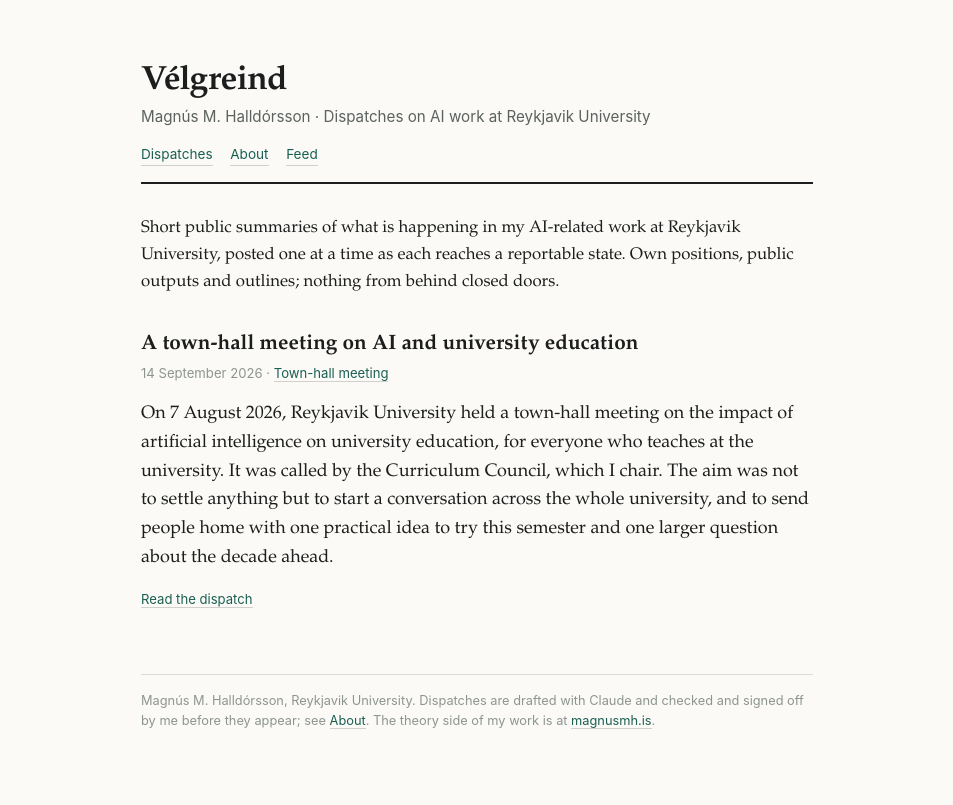
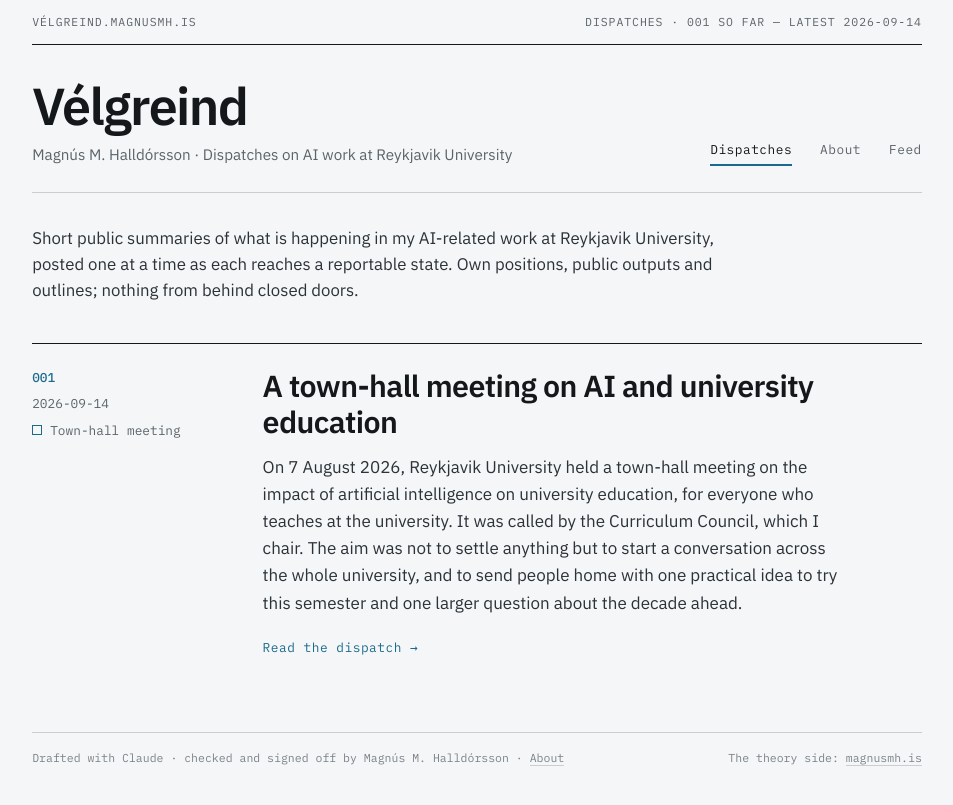
Before and after one commit to magnusmhalldorsson/velgreind, a Jekyll site: the page built from index.html, in a window 1280 px wide. Shown: the top 805 px of the page, without its empty margins (163-1116 px from the left). Built offline with Jekyll 4.4.1, drawn with Linux system fonts in a browser that asks for light colours.

Commit message:
Restyle as a technical memo: Plex Sans and Mono, numbered dispatches, meta column
Co-Authored-By: Claude Opus 5 <noreply@anthropic.com>

```diff
--- a/_layouts/default.html
+++ b/_layouts/default.html
@@ -6,18 +6,29 @@
 <meta name="color-scheme" content="light dark">
 <title>{% if page.title %}{{ page.title }} · {% endif %}{{ site.title }}</title>
 <meta name="description" content="{{ page.description | default: site.tagline }}">
+<link rel="preconnect" href="https://fonts.googleapis.com">
+<link rel="preconnect" href="https://fonts.gstatic.com" crossorigin>
+<link rel="stylesheet" href="https://fonts.googleapis.com/css2?family=IBM+Plex+Mono:wght@400;500&family=IBM+Plex+Sans:wght@400;500;600&display=swap">
 <link rel="stylesheet" href="{{ '/assets/style.css' | relative_url }}">
 <link rel="alternate" type="application/atom+xml" title="{{ site.title }}" href="{{ '/feed.xml' | absolute_url }}">
 </head>
 <body>
 <div class="wrap">
+{% assign latest = site.posts.first %}
+{% if page.layout == "post" %}{% for p in site.posts reversed %}{% if p.url == page.url %}{% assign pnum = forloop.index | prepend: "00" | slice: -3, 3 %}{% endif %}{% endfor %}{% endif %}
+<div class="topbar">
+  <span><a href="{{ '/' | relative_url }}">vélgreind.magnusmh.is</a></span>
+  <span>{% if page.layout == "post" %}dispatch {{ pnum }} — {{ page.date | date: "%Y-%m-%d" }}{% elsif latest %}dispatches · {{ site.posts.size | prepend: "00" | slice: -3, 3 }} so far — latest {{ latest.date | date: "%Y-%m-%d" }}{% else %}dispatches{% endif %}</span>
+</div>
 
-<header>
-  <p class="site"><a href="{{ '/' | relative_url }}">Vélgreind</a></p>
-  <p class="role">{{ site.author }} · {{ site.tagline }}</p>
+<header class="mast">
+  <div>
+    <p class="site"><a href="{{ '/' | relative_url }}">Vélgreind</a></p>
+    <p class="role">{{ site.author }} · {{ site.tagline }}</p>
+  </div>
   <nav>
-    <a href="{{ '/' | relative_url }}">Dispatches</a>
-    <a href="{{ '/um/' | relative_url }}">About</a>
+    <a href="{{ '/' | relative_url }}"{% if page.url == "/" or page.layout == "post" or page.layout == "topic" %} aria-current="page"{% endif %}>Dispatches</a>
+    <a href="{{ '/um/' | relative_url }}"{% if page.url == "/um/" %} aria-current="page"{% endif %}>About</a>
     <a href="{{ '/feed.xml' | relative_url }}">Feed</a>
   </nav>
 </header>
@@ -25,10 +36,8 @@
 {{ content }}
 
 <footer>
-  Magnús M. Halldórsson, Reykjavik University.
-  Dispatches are drafted with Claude and checked and signed off by me before they appear;
-  see <a href="{{ '/um/' | relative_url }}">About</a>.
-  The theory side of my work is at <a href="https://magnusmh.is">magnusmh.is</a>.
+  <span>Drafted with Claude · checked and signed off by Magnús M. Halldórsson · <a href="{{ '/um/' | relative_url }}">About</a></span>
+  <span>The theory side: <a href="https://magnusmh.is">magnusmh.is</a></span>
 </footer>
 
 </div>
--- a/assets/style.css
+++ b/assets/style.css
@@ -1,39 +1,90 @@
+/* Direction A, "technical memo" (chosen 2026-09-14): IBM Plex Sans + Plex Mono,
+   cool light ground, one blue accent, hairline rules, numbered dispatches with a
+   monospace meta column. */
 :root {
-  --bg:#fbfaf7; --fg:#1c1e1d; --soft:#5b625f; --faint:#8d9591;
-  --rule:#dcdcd6; --link:#1a5f52; --mark:#f0ede4;
-  --serif: "Iowan Old Style","Palatino Linotype",Palatino,"Book Antiqua",Georgia,serif;
-  --sans: -apple-system,BlinkMacSystemFont,"Segoe UI",Roboto,Helvetica,Arial,sans-serif;
+  --bg:#f5f6f7; --fg:#15181b; --body:#2b3238; --soft:#5b6369; --faint:#7a838a;
+  --rule:#c9ced2; --rule-strong:#15181b; --link:#1b6a8c; --link-hover:#0f4a63;
+  --sans:"IBM Plex Sans","Helvetica Neue",Helvetica,Arial,sans-serif;
+  --mono:"IBM Plex Mono","SF Mono",Menlo,Consolas,monospace;
 }
 @media (prefers-color-scheme:dark){:root{
-  --bg:#14171a; --fg:#e6e9e7; --soft:#a3adaa; --faint:#77817e;
-  --rule:#2b3134; --link:#63c3ae; --mark:#1e2427;}}
+  --bg:#111417; --fg:#eceff1; --body:#c9d0d5; --soft:#98a2aa; --faint:#6f7980;
+  --rule:#2a3138; --rule-strong:#eceff1; --link:#5cb3d6; --link-hover:#8fd0ea;}}
 *{box-sizing:border-box}
-body{margin:0;background:var(--bg);color:var(--fg);font-family:var(--serif);
-     font-size:18px;line-height:1.6;padding:clamp(1.5rem,5vw,4rem) 1.25rem 6rem}
-.wrap{max-width:42rem;margin:0 auto}
-a{color:var(--link);text-decoration:none;border-bottom:1px solid rgba(128,128,128,.35)}
-a:hover{border-bottom-color:currentColor}
+html{background:var(--bg)}
+body{margin:0;background:var(--bg);color:var(--fg);font-family:var(--sans);
+     font-size:17px;line-height:1.6;padding:0 0 4rem}
+a{color:var(--link);text-decoration:none}
+a:hover{color:var(--link-hover)}
 a:focus-visible{outline:2px solid var(--link);outline-offset:2px}
-header{border-bottom:2px solid var(--fg);padding-bottom:1rem;margin-bottom:2rem}
-.site{font-size:2.1rem;margin:0 0 .25rem;letter-spacing:-.02em;line-height:1.1;font-weight:700}
-.site a{color:inherit;border:0}
-.role{font-family:var(--sans);font-size:.95rem;color:var(--soft);margin:0}
-nav{font-family:var(--sans);font-size:.85rem;margin-top:.9rem;display:flex;
-    flex-wrap:wrap;gap:.25rem 1.1rem}
-h1{font-size:1.7rem;margin:0 0 .3rem;letter-spacing:-.015em;line-height:1.2}
-h2{font-size:1.3rem;margin:2.2rem 0 .3rem;line-height:1.25}
-.entry h2 a{color:inherit;border:0}
+.wrap{max-width:62rem;margin:0 auto;padding:0 clamp(1rem,4vw,3.5rem)}
+.mono{font-family:var(--mono)}
+
+/* top bar */
+.topbar{display:flex;justify-content:space-between;gap:1rem;flex-wrap:wrap;
+        padding:.8rem 0;border-bottom:1px solid var(--rule-strong);
+        font-family:var(--mono);font-size:.72rem;letter-spacing:.08em;
+        text-transform:uppercase;color:var(--soft)}
+.topbar a{color:inherit}
+
+/* masthead */
+header.mast{display:flex;align-items:flex-end;justify-content:space-between;gap:2rem;
+            flex-wrap:wrap;padding:2.2rem 0 1.6rem;border-bottom:1px solid var(--rule)}
+.site{font-size:clamp(2.2rem,5vw,3.25rem);font-weight:600;letter-spacing:-.03em;
+      line-height:1;margin:0 0 .6rem}
+.site a{color:inherit}
+.role{margin:0;font-size:.95rem;color:var(--soft)}
+nav{display:flex;gap:1.75rem;font-family:var(--mono);font-size:.8rem;letter-spacing:.04em}
+nav a{color:var(--soft);padding-bottom:.25rem;border-bottom:2px solid transparent}
+nav a:hover{color:var(--fg)}
+nav a[aria-current]{color:var(--fg);border-bottom-color:var(--link)}
+
+/* lede on the front page and topic pages */
+.lede{max-width:44rem;margin:2rem 0 0;font-size:1.05rem;line-height:1.55;color:var(--body);
+      text-wrap:pretty}
+
+/* the twelve-column memo grid: meta column left, text right */
+.row{display:grid;grid-template-columns:repeat(12,minmax(0,1fr));gap:2rem;
+     padding-top:1.5rem;margin-top:2.5rem;border-top:1px solid var(--rule-strong)}
+.row + .row{border-top-color:var(--rule)}
+.row > .side{grid-column:1/4}
+.row > .main{grid-column:4/12;min-width:0}
+.side{display:flex;flex-direction:column;gap:.45rem;font-family:var(--mono);
+      font-size:.8rem;line-height:1.5;color:var(--soft)}
+.side .num{color:var(--link);font-weight:500}
+.side .topic{display:inline-flex;align-items:center;gap:.5rem}
+.side .topic::before{content:"";width:8px;height:8px;border:1.5px solid var(--link);flex:none}
+.side a{color:inherit}
+.side a:hover{color:var(--link)}
+
+/* entries and posts */
+.entry h2,article h1{font-size:clamp(1.5rem,3vw,1.9rem);font-weight:600;letter-spacing:-.02em;
+                     line-height:1.2;margin:0 0 .8rem}
+.entry h2 a,article h1 a{color:inherit}
 .entry h2 a:hover{color:var(--link)}
-h3{font-family:var(--sans);font-size:.72rem;text-transform:uppercase;
-   letter-spacing:.15em;color:var(--faint);font-weight:700;
-   margin:2rem 0 .6rem;border-bottom:1px solid var(--rule);padding-bottom:.35rem}
-p{margin:0 0 1rem}
+.main p,.main li{color:var(--body)}
+p{margin:0 0 1rem;text-wrap:pretty}
 ul,ol{margin:0 0 1rem;padding-left:1.15rem}
 li{margin-bottom:.4rem}
-blockquote{margin:0 0 1rem;padding-left:1rem;border-left:3px solid var(--rule);color:var(--soft)}
-.lede{font-size:1.05rem}
-.meta{font-family:var(--sans);font-size:.82rem;color:var(--faint)}
-.posts{list-style:none;padding:0}
-.entry{margin-bottom:2.5rem}
-footer{margin-top:4rem;padding-top:1rem;border-top:1px solid var(--rule);
-       font-family:var(--sans);font-size:.8rem;color:var(--faint)}
+blockquote{margin:0 0 1rem;padding-left:1rem;border-left:2px solid var(--rule);color:var(--soft)}
+.prose h2{font-family:var(--mono);font-size:.72rem;font-weight:500;letter-spacing:.12em;
+                 text-transform:uppercase;color:var(--faint);margin:2.2rem 0 .7rem;
+                 padding-bottom:.35rem;border-bottom:1px solid var(--rule)}
+.more{font-family:var(--mono);font-size:.8rem;letter-spacing:.04em}
+.more::after{content:" \2192"}
+.meta{font-family:var(--mono);font-size:.78rem;color:var(--faint)}
+.colophon{margin-top:2.5rem;padding-top:.8rem;border-top:1px solid var(--rule)}
+.posts{list-style:none;padding:0;margin:0}
+.posts li{margin:0 0 1rem}
+
+footer{margin-top:3.5rem;padding-top:1rem;border-top:1px solid var(--rule);
+       display:flex;justify-content:space-between;gap:1rem;flex-wrap:wrap;
+       font-family:var(--mono);font-size:.72rem;line-height:1.6;color:var(--faint)}
+footer a{color:inherit;border-bottom:1px solid var(--rule)}
+footer a:hover{color:var(--link)}
+
+@media (max-width:700px){
+  .row{display:flex;flex-direction:column;gap:.75rem}
+  .side{flex-direction:row;flex-wrap:wrap;gap:.5rem 1.25rem}
+  header.mast{padding-top:1.6rem}
+}
--- a/index.html
+++ b/index.html
@@ -10,16 +10,24 @@ Own positions, public outputs and outlines; nothing from behind closed doors.</p
 {% else %}
 {% assign used = site.posts | map: "topic" | uniq %}
 {% if used.size > 1 %}
-<p class="meta">Topics so far:
+<p class="meta" style="margin-top:1rem">Topics so far:
 {% for k in used %}{% assign t = site.data.topics[k] %}{% if t %}<a href="{{ '/efni/' | append: k | append: '/' | relative_url }}">{{ t.name }}</a>{% unless forloop.last %} · {% endunless %}{% endif %}{% endfor %}</p>
 {% endif %}
+{% assign total = site.posts.size %}
 {% for post in site.posts %}
 {% assign t = site.data.topics[post.topic] %}
-<article class="entry">
-  <h2><a href="{{ post.url | relative_url }}">{{ post.title }}</a></h2>
-  <p class="meta">{{ post.date | date: "%-d %B %Y" }}{% if t %} · <a href="{{ '/efni/' | append: post.topic | append: '/' | relative_url }}">{{ t.name }}</a>{% endif %}</p>
-  {{ post.excerpt }}
-  <p class="meta"><a href="{{ post.url | relative_url }}">Read the dispatch</a></p>
+{% assign n = total | minus: forloop.index0 | prepend: "00" | slice: -3, 3 %}
+<article class="entry row">
+  <div class="side">
+    <span class="num">{{ n }}</span>
+    <span>{{ post.date | date: "%Y-%m-%d" }}</span>
+    {% if t %}<a class="topic" href="{{ '/efni/' | append: post.topic | append: '/' | relative_url }}">{{ t.name }}</a>{% endif %}
+  </div>
+  <div class="main">
+    <h2><a href="{{ post.url | relative_url }}">{{ post.title }}</a></h2>
+    {{ post.excerpt }}
+    <p><a class="more" href="{{ post.url | relative_url }}">Read the dispatch</a></p>
+  </div>
 </article>
 {% endfor %}
 {% endif %}
```
Also changed, not shown: _layouts/page.html (added, +12 -0 lines), _layouts/post.html (+13 -6 lines), _layouts/topic.html (+12 -4 lines), um.md (+1 -2 lines).
